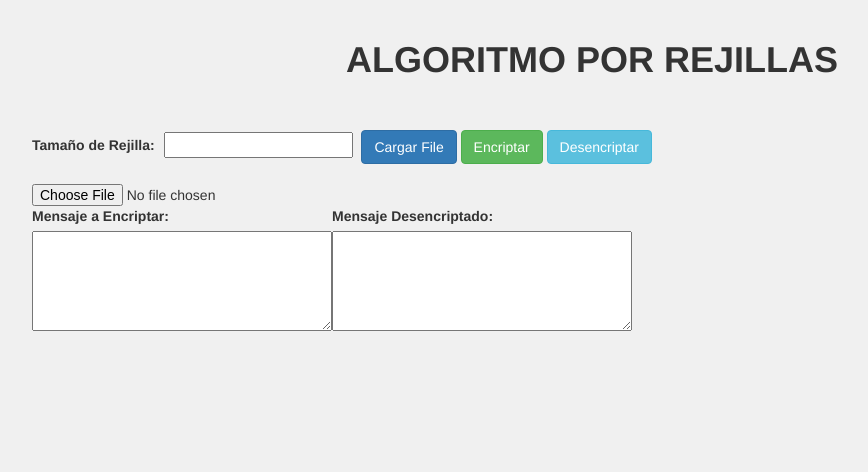
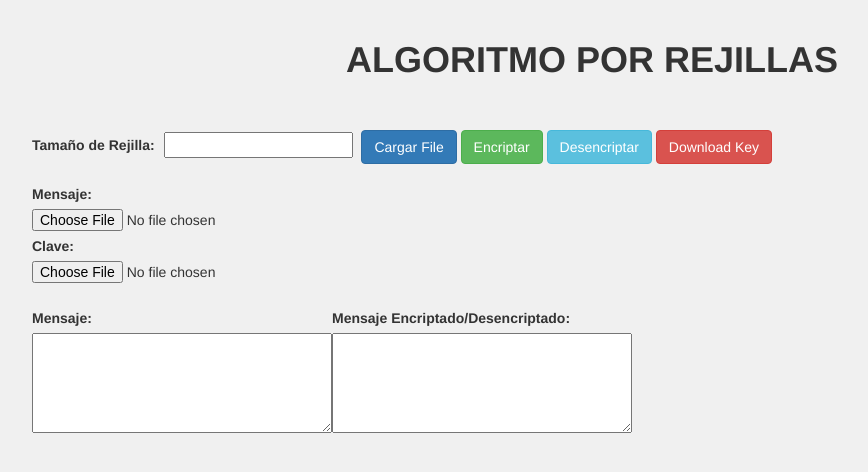
Before and after one commit to Alberth-SP/Encriptacion, a Django app: page / in a window 1280 px wide. Shown: the top 472 px of the page, without its empty margins (48-916 px from the left). Run offline with Django 3.2, Linux system fonts and the light colour scheme; some libraries are stand-ins or nearby versions.

Commit message:
Agregando botones para cada archivo(clave, mensajes), descarga de archivos

```diff
--- a/Criptografia/Criptografia/settings.py
+++ b/Criptografia/Criptografia/settings.py
@@ -120,3 +120,5 @@ USE_TZ = True
 
 STATIC_URL = '/static/'
 STATIC_ROOT = os.path.join(BASE_DIR, 'static')
+MEDIA_ROOT = os.path.join(BASE_DIR,'media')
+MEDIA_URL = '/media/'
--- a/Criptografia/cifrado/templates/index.html
+++ b/Criptografia/cifrado/templates/index.html
@@ -85,35 +85,49 @@
 	var KEY = null;
 	var TABLE = null;
 	var SIZE = null;
+	$('#message').val("");
+	$('#key').val("");
+
 
 	function myFunction(){
-		var _size =  $('#input_number').val();
-		if( _size < 0){
-			alert("INGRESE UN NUMERO MAYOR A 0");
+
+		var file1 = document.getElementById("files1").files[0];
+		var reader = new FileReader();
+		if(file1 == null)
 			return;
-		}
-
-		var file = document.getElementById("files").files[0];
-		var reader = new FileReader();
 		reader.onload = function (e) {
 				var textArea = document.getElementById("message");
 				textArea.value = e.target.result;
 		};
+		reader.readAsText(file1);
 
-		reader.readAsText(file);
+
+		var file2 = document.getElementById("files2").files[0];
+		if(file2 == null)
+			return;
+		var reader = new FileReader();
+		reader.onload = function (e) {
+				var textArea = document.getElementById("key");
+				textArea.value = e.target.result;
+		};
+		reader.readAsText(file2);
 
 	}
 
 
 	function encriptar(){
-		myFunction();
 
-		_message = $('#message').val();
-		_size = $('#input_number').val();
+		var _message = $('#message').val();
+		var _size = $('#input_number').val();
 
-		if (_message.length<=0 || _size<=0 ){
-			alert("INGRESE TAMAÑO DE REJILLA Y/O ARCHIVO!");
-			return
+		if (_message == null || _message.length<=0 ||  _message==" " ){
+			alert("CARGE ARCHIVO DEL MENSAJE");
+			return;
+		}
+
+		if (  _size==null ||  _size<=1 ){
+			alert("TAMAÑO DE CLAVE NO VALIDA!");
+			return;
 		}
 
 		var dict = null;
@@ -129,28 +143,36 @@
 
 				$('table').remove();
 				$('h3').remove();
+				$('h4').remove();
 
 				dict = JSON.parse(data);
+				if ("error" in dict){
+					alert(dict['error'])
+					$('#message2').val("");
+				}
+				else{
 				   table = dict['table'];
 				   keys =  dict['keys'];
 				   ciphers = dict['ciphers'];
 				   cipher = dict['cipher'];
 
-					displayTable(table, _size, "here_table" );
+					displayTable(table, _size, "here_table","ENCRIPTADO" );
 
 					KEY = keys['rotate0'];
 					TABLE = dict['table'];
 					SIZE = _size;
 
-					displayTableWithKey(table, _size, keys['rotate0'] , "rotate0");
-					displayTableWithKey(table, _size, keys['rotate1'] , "rotate1");
-					displayTableWithKey(table, _size, keys['rotate2'] , "rotate2");
-					displayTableWithKey(table, _size, keys['rotate3'] , "rotate3");
-
-
+					displayTableWithKey(table, _size, keys['rotate0'] , "rotate0",ciphers);
+					displayTableWithKey(table, _size, keys['rotate1'] , "rotate1",ciphers);
+					displayTableWithKey(table, _size, keys['rotate2'] , "rotate2",ciphers);
+					displayTableWithKey(table, _size, keys['rotate3'] , "rotate3",ciphers);
 
 					$('#message').val(dict['preproc']);
 					$('#message2').val(cipher);
+					downloads("cipher");
+
+
+				}
 			},
 			failure: function(data) {
 					alert('Got an error dude');
@@ -160,7 +182,7 @@
 
 
 
-	function displayTableWithKey(_table,_size,_key,_elem){
+	function displayTableWithKey(_table,_size,_key,_elem,_ciphers){
 
 		var content = "<h3 style='font-weight:bold;'> "+ "Rotacion"+ _elem.substr(6,1) +"</h3>";
 		content += "<table class='table table-condensed table-hover table-striped'>";
@@ -179,12 +201,13 @@
 		}
 
 		content += "</table>";
+		content += "<h4> Mensaje parcial: " + _ciphers[_elem] + " </h4>";
 		$('#'+_elem).append(content);
 	}
 
-	function displayTable(_table,_size,_elem){
+	function displayTable(_table,_size,_elem, _title){
 
-		var content = "<h3 style='font-weight:bold;' > ENCRIPTADO </h3> ";
+		var content = "<h3 style='font-weight:bold;' > "+ _title +" </h3> ";
 
 		content += "<table >";
 		for(i=0; i<_size; i++){
@@ -222,44 +245,94 @@
 		}
 
 		content += "</table>";
+		content += "<h4> Mensaje parcial: " + _message + " </h4>";
 		$('#'+_elem).append(content);
 	}
 
+	function downloads(_key){
+
+		var _urls_down =  {
+			'descipher': "{% url 'cifrado:down_descipher'  %}" ,
+			'key': "{% url 'cifrado:down_key'  %}",
+			'cipher': "{% url 'cifrado:down_cipher'  %}",
+		};
+
+		if (!(_key in  _urls_down)){
+			return;
+		}
+
+		$.ajax({
+			url: _urls_down[_key],
+			data: {},
+			type: 'GET',
+			success: function(data) {
+
+				window.location =  _urls_down[_key];
+			},
+			failure: function(data) {
+					alert('Ocurrio un Error!');
+			}
+		});
+
+	}
+
 	function desencriptar(){
+
+		_message = $('#message').val();
+		_key = $('#key').val();
+
+
+		if (_message.length<=0 ||  _message==" " ){
+			alert("CARGE ARCHIVO DEL MENSAJE");
+			return;
+		}
+
+		if (_key.length<=0 ||  _key==" " ){
+			alert("CARGE ARCHIVO DE LA CLAVE !");
+			return;
+		}
+
 		$.ajax({
 			url: "{% url 'cifrado:descipher'  %}",
 			data: {
-					'key': JSON.stringify(KEY),
-					'table': JSON.stringify(TABLE),
-					'size': SIZE,
+					'message': _message,
+					'key': _key,
 				},
 			type: 'GET',
 			success: function(data) {
 				$('table').remove();
 				$('h3').remove();
+				$('h4').remove();
 				dict = JSON.parse(data);
 
+				if ("error" in dict){
+					alert(dict['error'])
+					$('#message2').val("");
+				}
+				else{
 
 					tabs = dict['tabs'];
-
+					size = dict['size'] ;
 					message = dict['message'];
 				   table = dict['table'] ;
 				   keys = dict['keys'];
 				   desciphers = dict['desciphers'];
 				   descipher = dict['descipher'];
-			   displayTable(table,SIZE,"here_table" );
+				   displayTable(table,size,"here_table","DESENCRIPTADO" );
 
-				displayTableDes(desciphers['rotate0'], SIZE, "rotate0", keys['rotate0']);
-				displayTableDes(desciphers['rotate1'], SIZE, "rotate1", keys['rotate1']);
-				displayTableDes(desciphers['rotate2'], SIZE, "rotate2", keys['rotate2']);
-				displayTableDes(desciphers['rotate3'], SIZE, "rotate3", keys['rotate3']);
+					displayTableDes(desciphers['rotate0'], size, "rotate0", keys['rotate0']);
+					displayTableDes(desciphers['rotate1'], size, "rotate1", keys['rotate1']);
+					displayTableDes(desciphers['rotate2'], size, "rotate2", keys['rotate2']);
+					displayTableDes(desciphers['rotate3'], size, "rotate3", keys['rotate3']);
 
 					$('#message2').val("");
 					$('#message2').val(descipher);
+					downloads("descipher");
+				}
 
 			},
 			failure: function(data) {
-					alert('Got an error dude');
+					alert('Ocurrio un Error!');
 			}
 		});
 	}
@@ -278,20 +351,27 @@
 				<button type="button" class="btn btn-primary"  id="btn" onclick="myFunction()" >Cargar File</button>
 				<button type="button" class="btn btn-success"  id="btn_enc" onclick="encriptar()" >Encriptar</button>
 				<button type="button" class="btn btn-info"  id="btn_des" onclick="desencriptar()" >Desencriptar</button>
+
+				<button type="button" class="btn btn-danger"  id="btn_down" onclick="downloads('key')" >Download Key</button>
 				</span>
 			</div>
 			<br>
 
 			<div >
 				<div>
-					<input type="file" id="files"/>
+					<span> <label> Mensaje: </label><input type="file" id="files1"/>				</span>
 				</div>
+				<div  style="margin:5px 0px;">
+					<span> <label> Clave: </label> <input type="file" id="files2"/></span>
+				</div>
+				<br>
 				<div style="float:left;" >
-					<label> Mensaje a Encriptar: </label><br>
+					<label> Mensaje: </label><br>
 					<textarea readonly id="message"> </textarea> <br>
+					<textarea  id="key"  style="display:none;"> </textarea> <br>
 				</div>
 				<div style="margin:0px 0px 0px 20px;">
-					<label> Mensaje Desencriptado: </label><br>
+					<label> Mensaje Encriptado/Desencriptado: </label><br>
 					<textarea readonly id="message2"> </textarea> <br>
 				</div>
 
@@ -306,11 +386,10 @@
 		<div class="_divtab"   id="rotate0">
 		</div>
 
-		<div   class="_divtab" id="rotate1">
+		<div class="_divtab" id="rotate1">
 		</div>
 
-		<div   class="_divtab"  id="rotate2">
-
+		<div class="_divtab"  id="rotate2">
 		</div>
 
 		<div  class="_divtab"  id="rotate3">
--- a/Criptografia/cifrado/urls.py
+++ b/Criptografia/cifrado/urls.py
@@ -5,5 +5,8 @@ urlpatterns = [
     path('', views.getPage),
     path('/cipher', views.cipher,name="cipher"),
     path('/descipher', views.descipher,name="descipher"),
+    path('/down_key', views.down_key,name="down_key"),
+    path('/down_cipher', views.down_cipher,name="down_cipher"),
+    path('/down_descipher', views.down_descipher,name="down_descipher"),
 
 ]
--- a/Criptografia/cifrado/views.py
+++ b/Criptografia/cifrado/views.py
@@ -1,10 +1,18 @@
 from django.shortcuts import render
 from random import random
 from django.http import JsonResponse
+from django.conf import settings
+from django.conf.urls.static import static
 from django.http import HttpResponse
+from django.utils.encoding import smart_str
+
+from wsgiref.util import FileWrapper
 from random import random
 import json
 import re
+import math
+import os
+
 
 _susti =  {'ñ':'n', 'Ñ':'N'}
 def preprocess(_message):
@@ -37,6 +45,38 @@ def showKey(_rejilla, _size):
                 _string += ' ' + "\t"
         _string += '\n'
     print(_string)
+
+
+def checkKey(_key, _size):
+    _count = 0
+    _points = {}
+
+    for _k in _key:
+        X = _key[_k][0]
+        Y = _key[_k][1]
+        K = str(X)+'-'+str(Y)
+        _keys = []
+        _x = X
+        _y = Y
+
+        for i in range(4):
+            _k = str(_x)+'-'+str(_y)
+            _keys.append(_k)
+            _temp = _x
+            _x = _y
+            _y = _size - (_temp + 1)
+
+        _lista = [ k for k in _keys if k in _points.keys() ]
+
+        if not _lista:
+            _points[K] = [X, Y]
+        else:
+            print(_lista)
+            print(_lista)
+            return False
+
+    return True
+
 
 def generateTabKey(_mess, _size):
     _count = 0
@@ -137,27 +177,59 @@ def desencrypt(_message, _key, _size):
         _desciphers['rotate'+str(_turn)] = _temp
         _temp = ""
         _keyOrd = []
-        print("================================")
-        print(_newKey)
-        print("================================")
+
         _newKey = rotateKey(_newKey, _size)
         _tmpKey = [[_newKey[_k][0], _newKey[_k][1]] for _k in _newKey]
         _keyOrd = sorted(_tmpKey, key = lambda x: (x[0], x[1]))
-
-
 
     for _i in range(_size):
         for _j in range(_size):
             _descipher += _table[_i][_j]
 
+    return _descipher, _desciphers, _keys, _table
 
-    return _descipher, _desciphers, _keys, _table
+def down_descipher(request):
+
+    file_path = os.path.join(settings.MEDIA_ROOT, "descipher.txt")
+    if os.path.exists(file_path):
+        with open(file_path, 'rb') as fh:
+            response = HttpResponse(fh.read(), content_type="text/plain")
+            response['Content-Disposition'] = 'attachment; filename=' + os.path.basename(file_path)
+            return response
+
+def down_cipher(request):
+
+    file_path = os.path.join(settings.MEDIA_ROOT, "cipher.txt")
+    if os.path.exists(file_path):
+        with open(file_path, 'rb') as fh:
+            response = HttpResponse(fh.read(), content_type="text/plain")
+            response['Content-Disposition'] = 'attachment; filename=' + os.path.basename(file_path)
+            return response
+
+def down_key(request):
+
+    file_path = os.path.join(settings.MEDIA_ROOT, "key.txt")
+    if os.path.exists(file_path):
+        with open(file_path, 'rb') as fh:
+            response = HttpResponse(fh.read(), content_type="text/plain")
+            response['Content-Disposition'] = 'attachment; filename=' + os.path.basename(file_path)
+            return response
+
 
 def cipher(request):
 
-    _size= request.GET.get('size')
+    _size = request.GET.get('size')
     _message = request.GET.get('message')
     _message = preprocess(_message)
+    _result = {}
+    _size = int(_size)
+
+    if(len(_message) == 0):
+        _result['error'] = "MENSAJE NO VALIDO"
+        return HttpResponse(json.dumps(_result))
+    if((_size <= 1) or ((_size%2) != 0) or ((_size * _size) < len(_message))):
+        _result['error'] = "TAMAÑO DE LA CLAVE NO VALIDA"
+        return HttpResponse(json.dumps(_result))
 
     _keysRotate = {}
     _tabsRotate = {}
@@ -165,21 +237,22 @@ def cipher(request):
     key = generateTabKey(_message, int(_size))
     cipher, ciphers, keys, table = encrypt(_message, key, int(_size))
 
-    _result = {}
     _result['preproc'] = _message
     _result['table'] = table
     _result['keys'] = keys
     _result['ciphers'] = ciphers
     _result['cipher'] = cipher
 
-    writeFile(json.dumps(key), "clave.txt")
-    writeFile(json.dumps(cipher), "salida.txt")
+    writeFile(json.dumps(key), "key.txt")
+    writeFile(json.dumps(cipher), "cipher.txt")
 
     return HttpResponse(json.dumps(_result))
 
 def writeFile(text,name_file):
+
+    file_path = os.path.join(settings.MEDIA_ROOT, name_file)
     if len(text)>0:
-        f = open( name_file, 'w')
+        f = open( file_path, 'w')
         f.write(text)
         f.close()
 
@@ -193,25 +266,39 @@ def readFile(name_file):
 
 def descipher(request):
 
-    _key = readFile("clave.txt")
-    _message = readFile("salida.txt")
-    _key = eval(_key)
-    _message = eval(_message)
-    _size = request.GET.get('size')
-    print("=======================")
-    print(_message)
-    print(_key)
-    print(_size)
-    print("=======================")
+    _key= request.GET.get('key')
+    _message = request.GET.get('message')
+    _size = 0
+    _result = {}
+    try:
+        _key = eval(_key)
+        _message = eval(_message)
+        _size = len(_message)
+        _size = int(math.sqrt(_size))
+        print(_key)
+        print(_message)
+        print(_size)
+    except:
+        _result['error'] = "MENSAJE O CLAVE NO VALIDOS"
+        return HttpResponse(json.dumps(_result))
 
-    descipher, desciphers, keys, table = desencrypt(_message, _key, int(_size))
+    if (_size%2) != 0:
+        _result['error'] = "TAMAÑO DEL MENSAJE NO VALIDO"
+        return HttpResponse(json.dumps(_result))
 
-    _result = {}
+    if (not checkKey(_key,_size)) or (len(_key)*4 != len(_message)):
+        _result['error'] = "TAMAÑO DE LA CLAVE NO VALIDA"
+        return HttpResponse(json.dumps(_result))
+
+    descipher, desciphers, keys, table = desencrypt(_message, _key, _size)
+
+    _result['size'] = _size
     _result['message'] = _message
     _result['table'] = table
     _result['keys'] = keys
     _result['desciphers'] = desciphers
     _result['descipher'] = descipher
+    writeFile(json.dumps(descipher), "descipher.txt")
 
     return HttpResponse(json.dumps(_result))
 
--- a/Criptografia/clave.txt
+++ b/Criptografia/clave.txt
@@ -1 +1 @@
-{"15-8": [15, 8], "9-6": [9, 6], "14-13": [14, 13], "3-8": [3, 8], "15-13": [15, 13], "11-1": [11, 1], "11-7": [11, 7], "4-2": [4, 2], "5-7": [5, 7], "12-5": [12, 5], "3-6": [3, 6], "9-7": [9, 7], "6-5": [6, 5], "15-5": [15, 5], "2-13": [2, 13], "8-4": [8, 4], "2-9": [2, 9], "14-8": [14, 8], "10-5": [10, 5], "12-2": [12, 2], "1-11": [1, 11], "8-6": [8, 6], "11-11": [11, 11], "7-7": [7, 7], "9-0": [9, 0], "2-12": [2, 12], "0-1": [0, 1], "6-13": [6, 13], "7-0": [7, 0], "3-3": [3, 3], "2-7": [2, 7], "15-12": [15, 12], "0-14": [0, 14], "11-0": [11, 0], "8-10": [8, 10], "1-1": [1, 1], "3-0": [3, 0], "15-0": [15, 0], "5-14": [5, 14], "13-5": [13, 5], "11-12": [11, 12], "6-3": [6, 3], "11-5": [11, 5], "11-10": [11, 10], "1-8": [1, 8], "12-8": [12, 8], "1-13": [1, 13], "9-4": [9, 4], "6-10": [6, 10], "1-3": [1, 3], "15-10": [15, 10], "5-13": [5, 13], "7-2": [7, 2], "9-15": [9, 15], "4-12": [4, 12], "10-3": [10, 3], "5-1": [5, 1], "0-13": [0, 13], "11-6": [11, 6], "1-9": [1, 9], "0-11": [0, 11], "1-6": [1, 6], "1-12": [1, 12], "11-2": [11, 2]}
+{"7-6": [7, 6], "3-14": [3, 14], "12-4": [12, 4], "13-11": [13, 11], "13-4": [13, 4], "5-6": [5, 6], "2-10": [2, 10], "13-3": [13, 3], "14-15": [14, 15], "10-14": [10, 14], "8-12": [8, 12], "12-6": [12, 6], "11-8": [11, 8], "5-11": [5, 11], "13-7": [13, 7], "7-14": [7, 14], "0-3": [0, 3], "2-13": [2, 13], "10-15": [10, 15], "1-14": [1, 14], "9-6": [9, 6], "3-10": [3, 10], "9-14": [9, 14], "8-14": [8, 14], "3-1": [3, 1], "6-14": [6, 14], "11-14": [11, 14], "0-13": [0, 13], "14-10": [14, 10], "8-2": [8, 2], "12-15": [12, 15], "8-7": [8, 7], "3-7": [3, 7], "6-13": [6, 13], "7-15": [7, 15], "1-15": [1, 15], "7-4": [7, 4], "0-0": [0, 0], "4-15": [4, 15], "5-8": [5, 8], "1-2": [1, 2], "11-4": [11, 4], "5-5": [5, 5], "12-9": [12, 9], "9-10": [9, 10], "9-0": [9, 0], "5-7": [5, 7], "0-9": [0, 9], "0-2": [0, 2], "9-11": [9, 11], "6-11": [6, 11], "3-13": [3, 13], "4-0": [4, 0], "0-8": [0, 8], "14-2": [14, 2], "5-15": [5, 15], "12-11": [12, 11], "3-3": [3, 3], "2-5": [2, 5], "12-10": [12, 10], "6-7": [6, 7], "5-4": [5, 4], "6-2": [6, 2], "4-14": [4, 14]}
--- /dev/null
+++ b/Criptografia/media/cipher.txt
@@ -0,0 +1 @@
+"TSRLSERJBQUESLDFEUELRMJKRQMHENRGNIEBAIJXZICPYZEFAQESGIAFTOYZYZAQ"
--- /dev/null
+++ b/Criptografia/media/descipher.txt
@@ -0,0 +1 @@
+"TENIAQUESERELSEBASRJLRMGIIBJJKAFRQTQOXMUHYZYZIEESCPYLZNEZARGDFQF"
--- /dev/null
+++ b/Criptografia/media/key.txt
@@ -0,0 +1 @@
+{"7-4": [7, 4], "2-3": [2, 3], "1-4": [1, 4], "1-5": [1, 5], "6-0": [6, 0], "7-5": [7, 5], "2-2": [2, 2], "1-0": [1, 0], "3-2": [3, 2], "1-2": [1, 2], "6-4": [6, 4], "4-3": [4, 3], "1-6": [1, 6], "4-7": [4, 7], "0-0": [0, 0], "5-7": [5, 7]}
--- /dev/null
+++ b/Criptografia/media/salida.txt
@@ -0,0 +1 @@
+gdgfd
--- /dev/null
+++ b/Criptografia/salida2.txt
@@ -0,0 +1 @@
+"LASCOSASQUEPASANCUANDOTODOESTATRANKILO54PCSRSUHNYLODSRLGEKHCZDSS"
--- a/Criptografia/salida3.txt
+++ /dev/null
@@ -1 +0,0 @@
-jajajajajajad
```
Also changed, not shown: Criptografia/output.txt (added, +1 -0 lines), Criptografia/salida.txt (+1 -1 lines). Lines whose indentation alone changed are shown as unchanged.
